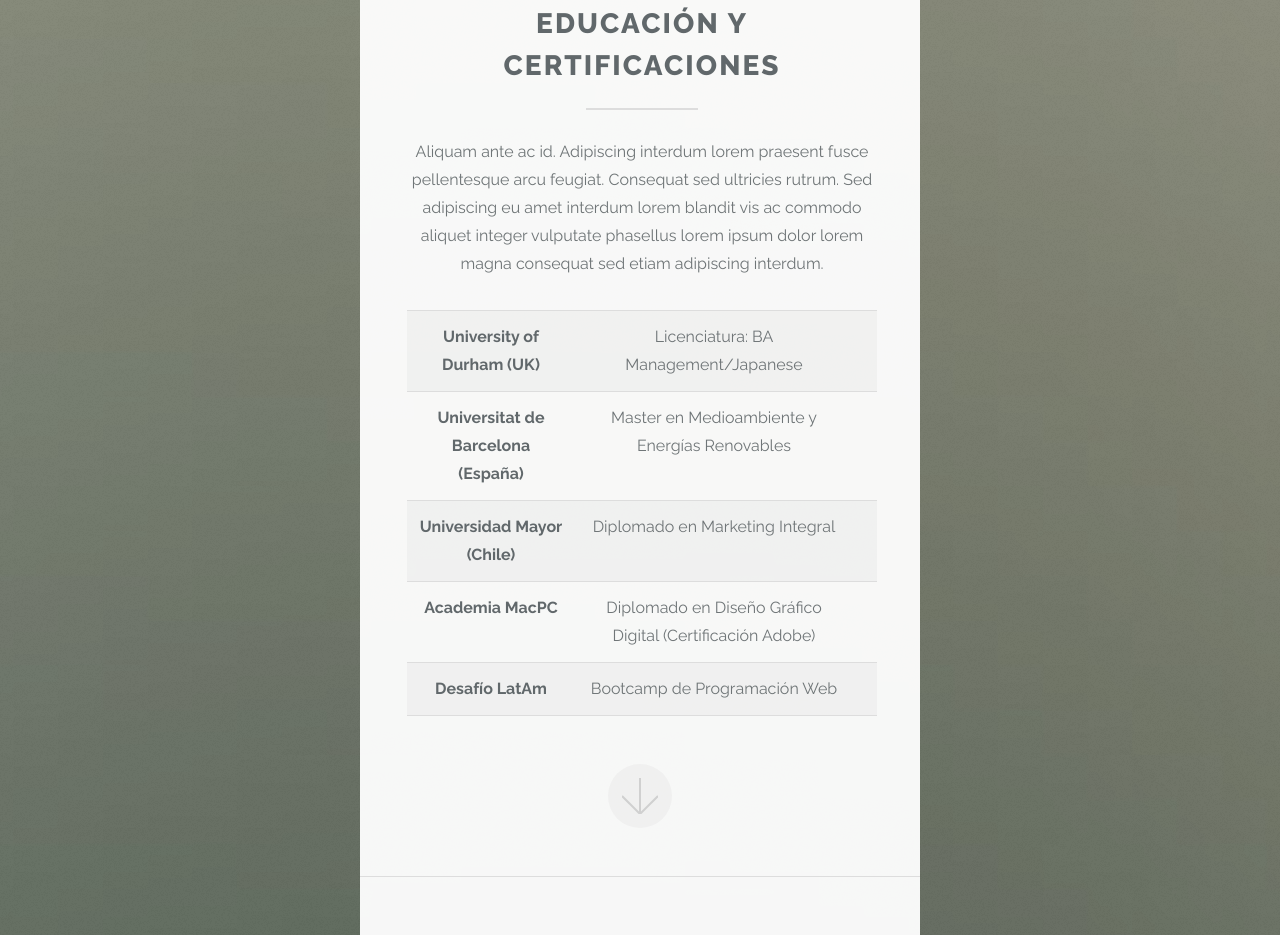
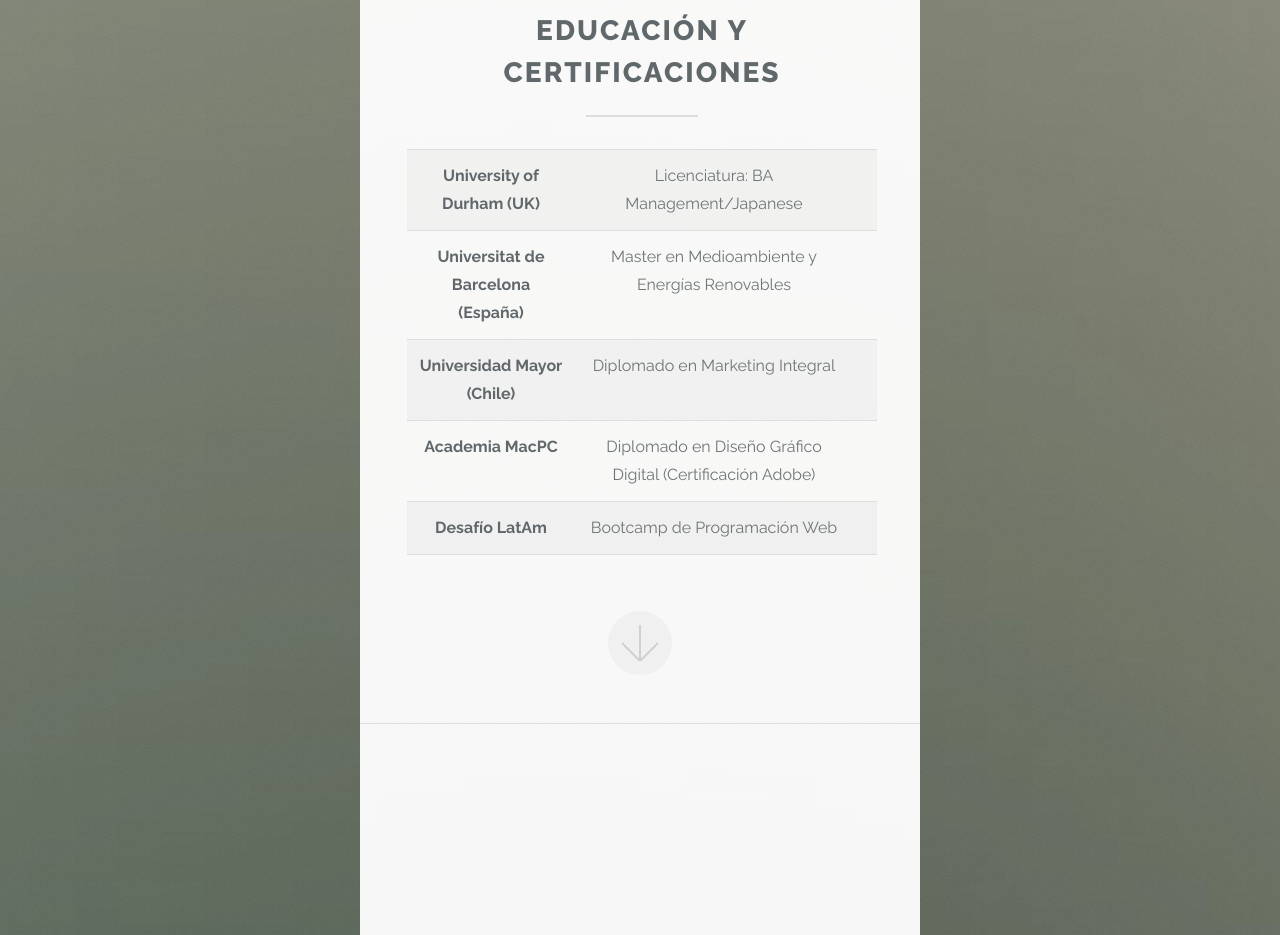
Before and after one commit to alexholmesv/onlineresume, a plain HTML site: page index.html in a window 1280 px wide. Shown: the part 2602-3537 px from the top of the page. Drawn offline with Linux system fonts and the light colour scheme.

Commit message:
removed lorem

```diff
--- a/index.html
+++ b/index.html
@@ -94,7 +94,7 @@
 						<header class="major">
 							<h2>Educación y Certificaciones</h2>
 						</header>
-						<p>Aliquam ante ac id. Adipiscing interdum lorem praesent fusce pellentesque arcu feugiat. Consequat sed ultricies rutrum. Sed adipiscing eu amet interdum lorem blandit vis ac commodo aliquet integer vulputate phasellus lorem ipsum dolor lorem magna consequat sed etiam adipiscing interdum.</p>
+						<p></p>
 
 						<section>
 							<div class="table-wrapper">
```
